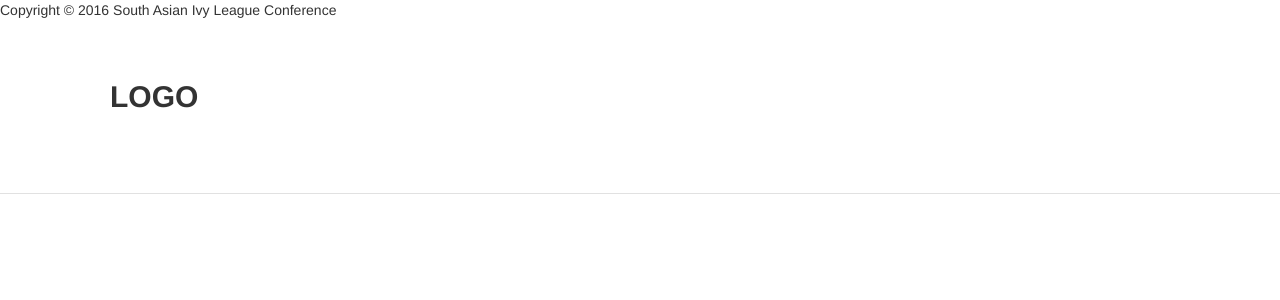
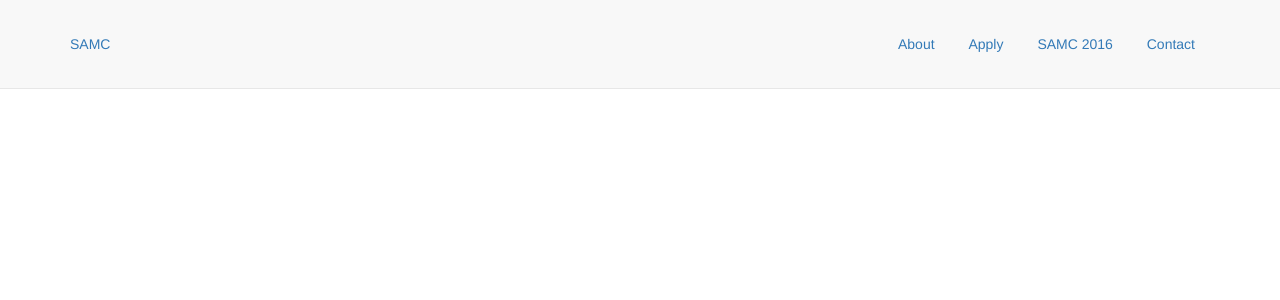
Before and after one commit to samconf/samconf.github.io, a Jekyll site: the page built from index.html, in a window 1280 px wide and 1400 px high. Shown: the top 300 px of the window. Built offline with Jekyll 4.4.1, drawn with Linux system fonts in a browser that asks for light colours.

Commit message:
Set up proper header and footer

```diff
--- a/_includes/footer.html
+++ b/_includes/footer.html
@@ -1,5 +1,12 @@
-<footer class="row">
-    <div class="col-lg-12">
-        <p>Copyright &copy; {{ site.time | date: "%Y" }} South Asian Ivy League Conference</p>
+<footer>
+    <div class="container">
+        <ul id="social-media" class="nav navbar-nav navbar-left">
+            <li><a href="https://www.facebook.com" target="_blank" class="facebook">Facebook</a></li>
+            <li><a href="https://twitter.com/" target="_blank" class="twitter">Twitter</a></li>
+            <li><a href="https://www.instagram.com" target="_blank" class="instagram">Instagram</a></li>
+        </ul>
+        <ul id="copyright" class="nav navbar-right">
+            <li><p>Copyright &copy; {{ site.time | date: "%Y" }} South Asian Ivy League Conference</p></li>
+        </ul>
     </div>
 </footer>
--- a/_includes/header.html
+++ b/_includes/header.html
@@ -1,5 +1,22 @@
 <header>
-    <div class="container clearfix">
-        <h1 id="logo">LOGO</h1>
-    </div>
+    <nav class="navbar navbar-default navbar-fixed-top">
+        <div class="container">
+            <div class="navbar-header">
+                <button type="button" class="navbar-toggle collapsed" data-toggle="collapse" data-target="#navbar">
+                    <span class="icon-bar"></span>
+                    <span class="icon-bar"></span>
+                    <span class="icon-bar"></span>
+                </button>
+                <a href="{{ url_for('index') }}" id="logo">SAMC</a>
+            </div>
+            <div class="collapse navbar-collapse" id="navbar">
+                <ul class="nav">
+                    <li><a href="{{ url_for('index') }}#about">About</a></li>
+                    <li><a href="">Apply</a></li>
+                    <li><a href="">SAMC 2016</a></li>
+                    <li><a href="">Contact</a></li>
+                </ul>
+            </div>
+        </div>
+    </nav>
 </header>
--- a/assets/css/_base.scss
+++ b/assets/css/_base.scss
@@ -1,5 +1,8 @@
 html, body {
-    height: 100%;
     margin: 0;
     padding: 0;
 }
+
+body {
+    height: 100%;
+}
--- /dev/null
+++ b/assets/css/_footer.scss
@@ -0,0 +1,59 @@
+footer {
+    background-color: #808080;
+    color: #fff;
+    font-weight: 100;
+    line-height: 50px;
+
+    p {
+        margin: 0;
+    }
+
+    #social-media {
+        text-align: left;
+        margin: 13px 0;
+
+        @media(max-width: $screen-sm) {
+            text-align: center;
+        }
+
+        li {
+            display: inline-block;
+            width: 24px;
+            height: 24px;
+        }
+        li {
+            padding-right: 50px;
+        }
+
+        li:last-child{
+            padding-right: 0;
+        }
+
+        a {
+            width: 24px;
+            height: 24px;
+            background: transparent url('../img/social-media-sprites.png') no-repeat;
+            @include hide-text;
+
+            &.facebook {
+                background-position: -5px -7px;
+            }
+            &.twitter  {
+                background-position: -55px -5px;
+            }
+            &.instagram  {
+                background-position: -106px -5px;
+            }
+        }
+    }
+
+    #copyright {
+        text-align: right;
+        margin: 0;
+        padding: 0 15px;
+
+        @media(max-width: $screen-sm) {
+            text-align: center;
+        }
+    }
+}
--- a/assets/css/_header.scss
+++ b/assets/css/_header.scss
@@ -1,20 +1,51 @@
 header {
-    width: 100%;
-    padding: 60px 0;
-    border-bottom: 1px solid #e1e1e1;
     -webkit-transition: all 0.4s ease-in-out;
     -moz-transition: all 0.4s ease-in-out;
-    z-index: 9999;
-    top: 0;
-    position: fixed;
+    height: 88px;
+    line-height: 88px;
+
+    #logo {
+        padding: 0;
+        height: inherit;
+        line-height: inherit;
+    }
+
+    .container > .navbar-header {
+        margin: 0;
+    }
+
+    .navbar-toggle {
+        -webkit-transition: all 0.4s ease-in-out;
+        -moz-transition: all 0.4s ease-in-out;
+        margin: 27px 0;
+    }
+
+    ul {
+        text-align: right;
+    }
+
+    .nav > li {
+        display: inline-block;
+
+         a {
+            height: inherit;
+            line-height: inherit;
+            padding: 0 15px;
+        }
+
+        &:last-child {
+            padding-right: 0px;
+        }
+    }
 }
 
 .shrink {
-    padding: 20px 0;
+    height: 50px;
+    line-height: 50px;
+
+    .navbar-toggle {
+        -webkit-transition: all 0.4s ease-in-out;
+        -moz-transition: all 0.4s ease-in-out;
+        margin: 8px 0;
+    }
 }
-
-header h1 {
-    font-size: 30px;
-    text-indent: 40px;
-    font-weight:  bold;
-}
--- /dev/null
+++ b/assets/css/_index.scss
@@ -0,0 +1,3 @@
+#hero {
+    height: 1900px;
+}
--- a/assets/css/main.scss
+++ b/assets/css/main.scss
@@ -7,6 +7,8 @@
 
 // Common and Shared
 @import "base";
+@import "footer";
+@import "header";
 
 // Single Pages/Templates
-@import "header";
+@import "index";
--- a/assets/js/header.js
+++ b/assets/js/header.js
@@ -1,6 +1,26 @@
-$(document).on("scroll", function(){
-    if($(document).scrollTop() > 100)
-      $("header").addClass("shrink");
-    else
-        $("header").removeClass("shrink");
+$(document).ready(function() {
+    if ($('#endpoint-index').length === 0) {
+        return;
+    }
+
+    $(document).on("scroll", function(){
+        if($(document).scrollTop() > 100)
+          $("header").addClass("shrink");
+        else
+            $("header").removeClass("shrink");
+    });
+
+    $('a').click(function(evt) {
+    var $target = $(evt.target.hash);
+
+    if ($target.length === 1) {
+        $('html, body').animate({
+            scrollTop: $target.offset().top
+        }, 500);
+
+        evt.preventDefault();
+        evt.stopImmediatePropagation();
+    }
 });
+
+});
--- a/index.html
+++ b/index.html
@@ -3,3 +3,9 @@ layout: default
 title: Home
 endpoint: index
 ---
+
+<section id="hero"></section>
+
+<section id="about">
+    <div>Coming Soon</div>
+</section>
```
Also changed, not shown: assets/img/social-media-sprites.png (added).
